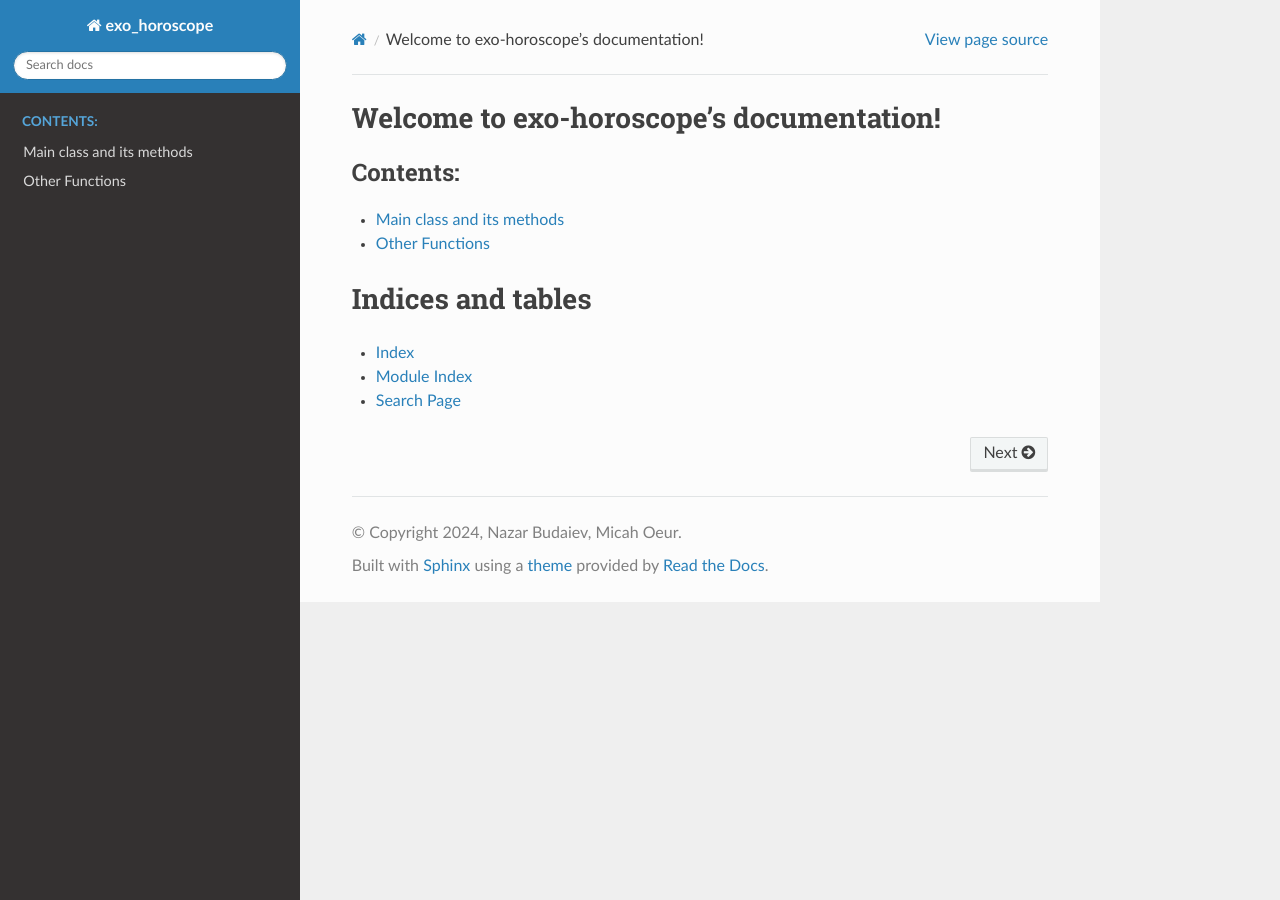
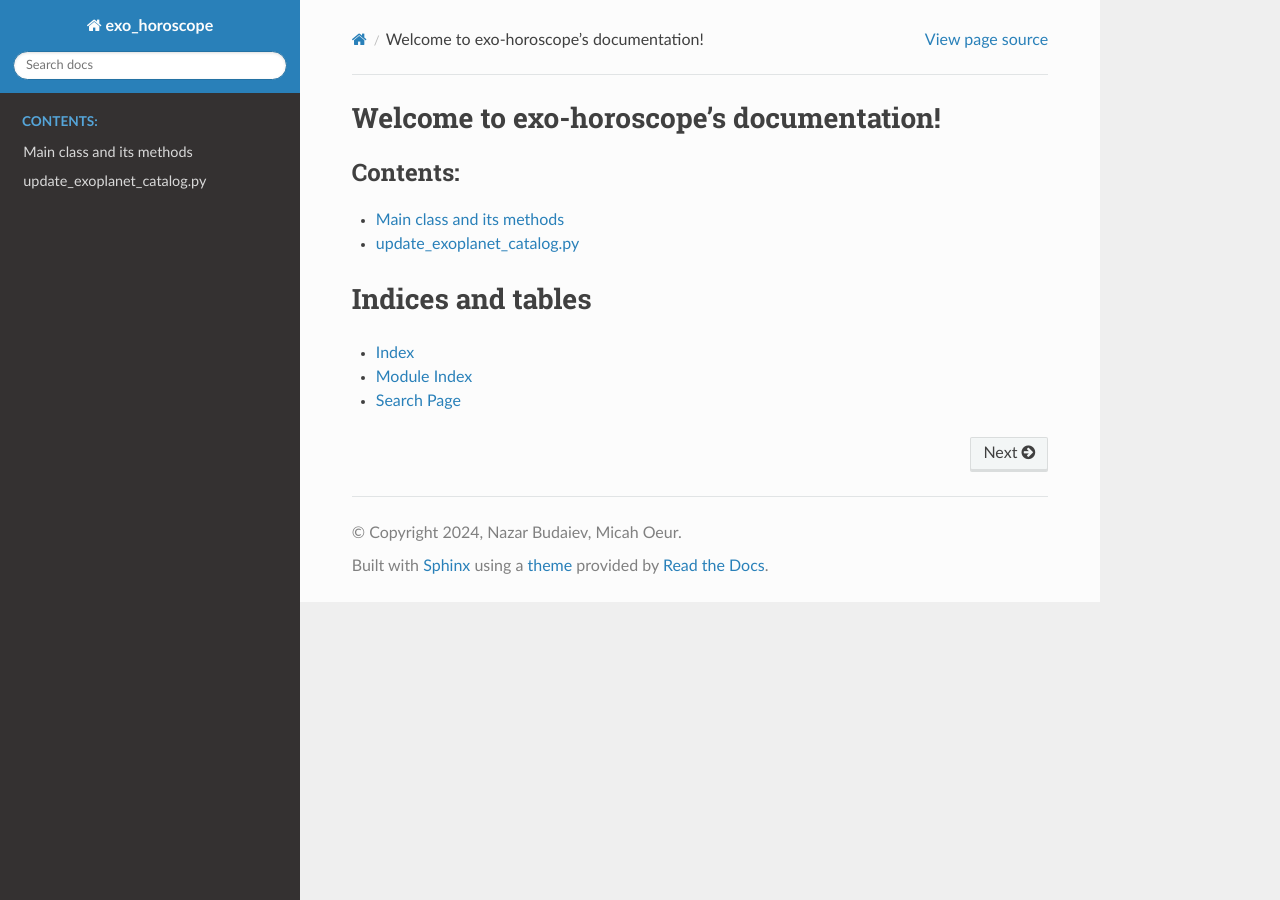
Before and after one commit to nbudaiev/exo_horoscope, a Sphinx documentation site: the page built from docs/index.rst, in a window 1280 px wide. Built offline with Sphinx 7.4.7 and the Read the Docs theme 2.0.0, drawn with Linux system fonts in a browser that asks for light colours.

Commit message:
Fixed docs for update_exoplanet_catalog.rst

```diff
--- a/docs/update_exoplanet_catalog.rst
+++ b/docs/update_exoplanet_catalog.rst
@@ -1,9 +1,9 @@
 .. _update_exoplanet_catalog:
 
-Other Functions
-===============
+update_exoplanet_catalog.py
+===========================
+Run update_exoplanet_catalog.py to get the most recent version of the exoplanet catalog.
 
-Empty for now (fixing issues)
 
 .. automodule:: update_exoplanet_catalog
     :members:
```
